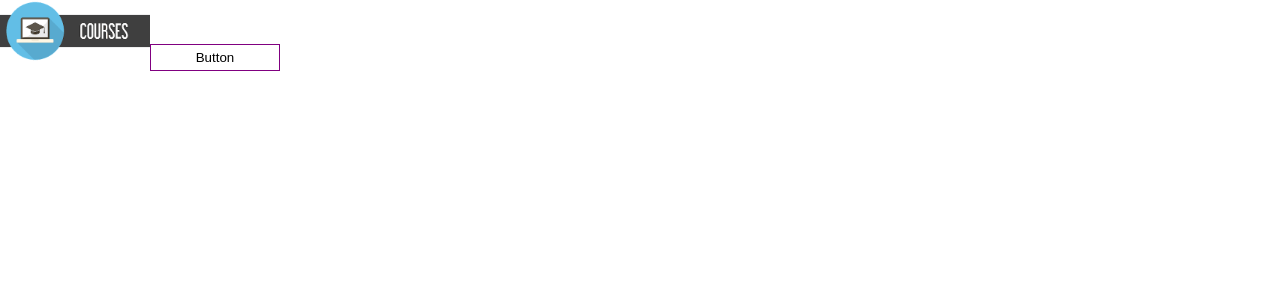
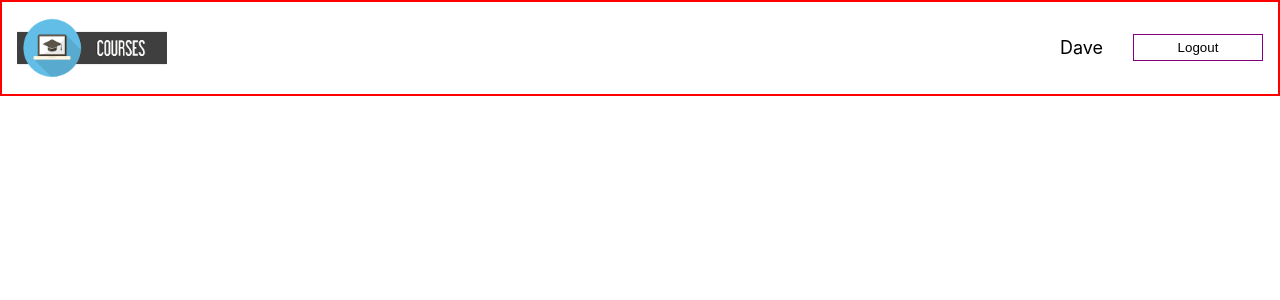
Before and after one commit to NataliiaChapai/EPAM_LAB_React, a React (Create React App) app: page / in a window 1280 px wide. Shown: the top 300 px of the page. Built offline with nearby package versions, Linux system fonts and the light colour scheme.

Commit message:
adds Header component

```diff
--- a/src/App.jsx
+++ b/src/App.jsx
@@ -1,11 +1,19 @@
-import Button from './common/Button/Button';
-import Logo from './components/Header/components/Logo/Logo';
+import { createGlobalStyle } from 'styled-components';
+import Header from './components/Header/Header';
+
+const Global = createGlobalStyle`
+  * {
+    margin: 0;
+    padding: 0;
+    box-sizing: border-box;
+  }
+`;
 
 function App() {
 	return (
 		<>
-			<Logo></Logo>
-			<Button buttonText='Button'></Button>
+			<Global />
+			<Header></Header>
 		</>
 	);
 }
--- a/src/components/Header/Header.jsx
+++ b/src/components/Header/Header.jsx
@@ -0,0 +1,32 @@
+import styled from 'styled-components';
+import Button from '../../common/Button/Button';
+import Logo from './components/Logo/Logo';
+
+const Flex = styled.div`
+	display: flex;
+	align-items: center;
+	justify-content: space-between;
+`;
+
+const StyledHeader = styled(Flex)`
+	padding: 15px;
+	border: 2px solid red;
+`;
+
+const Name = styled.span`
+	margin-right: 30px;
+	font-size: 18px;
+`;
+
+function Header() {
+	return (
+		<StyledHeader>
+			<Logo></Logo>
+			<Flex>
+				<Name>Dave</Name>
+				<Button buttonText='Logout'></Button>
+			</Flex>
+		</StyledHeader>
+	);
+}
+export default Header;
```
